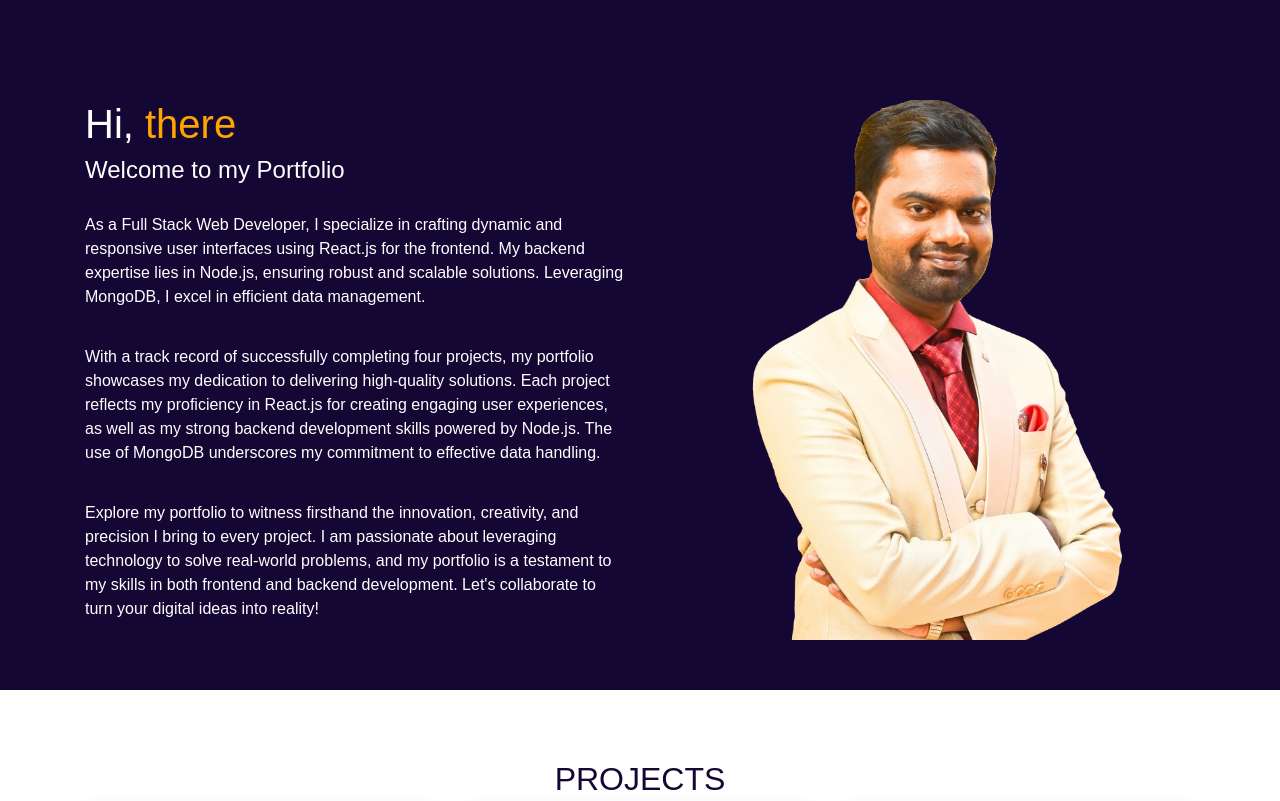
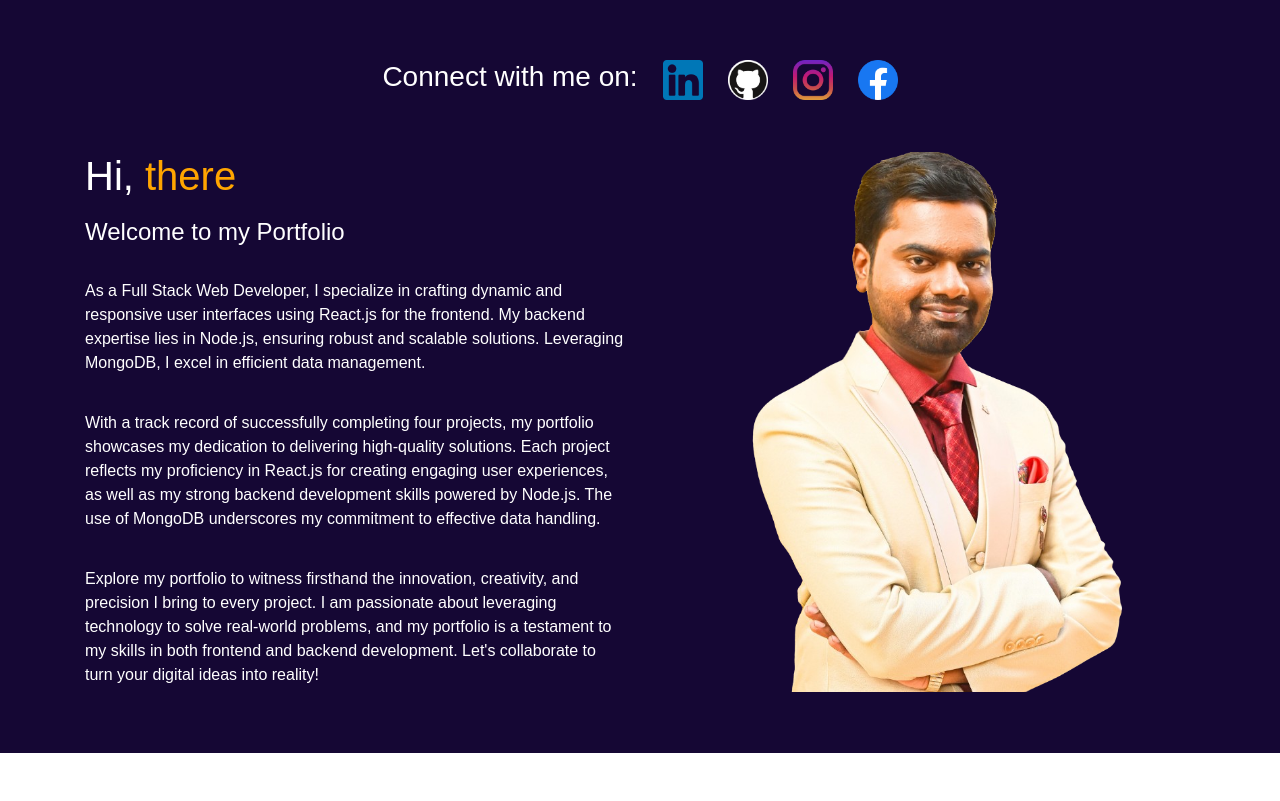
Before and after one commit to josephsamimmanuel/Portfolio, a plain HTML site: page index.html in a window 1280 px wide. Shown: the top 801 px of the page. Drawn offline with nearby package versions, Linux system fonts and the light colour scheme; a web font is replaced by a local one.

Commit message:
Updated1

```diff
--- a/css/style.css
+++ b/css/style.css
@@ -6,17 +6,20 @@
 }
 #welcome{
     background-color: #150734;
-    padding-top: 100px;
+    padding-top: 50px;
     padding-bottom: 50px;
 }
 #welcome h1{
     color: #fff;
+    padding-bottom: 10px;
 }
 #welcome span{
     color: orange;
+    padding-bottom: 10px;
 }
 #welcome h4{
     color: #fff;
+    padding-bottom: 5px;
 }
 #welcome p{
     color: #fff;
@@ -77,3 +80,10 @@
     gap: 25px;
     margin-top: 10px;
 }
+#container_contact_icon{
+    display: flex;
+    justify-content: center;
+    gap: 25px;
+    margin-top: 10px;
+    padding-bottom: 50px;
+}
--- a/index.html
+++ b/index.html
@@ -12,6 +12,13 @@
 
     <section id="welcome">
         <div class="container">
+            <div id="container_contact_icon">
+                <h3 style="color: white;">Connect with me on: </h3>
+                <a href="https://www.linkedin.com/in/josephsamimmanuel/"><img src="img/linkd icon.png" alt="" width="40" height="40"></a>
+                <a href="https://github.com/josephsamimmanuel"><img src="img/GitHub-Mark-photoaidcom-cropped.png" alt="" width="40" height="40"></a>
+                <a href="https://www.instagram.com/josesamimmanuel/"><img src="img/instagram.png" alt="" width="40" height="40"></a>
+                <a href="https://www.facebook.com/joseph.immanuel.12/"><img src="img/facebook.png" alt="" width="40" height="40"></a>
+            </div>
             <div class="row">
                 <div class="col-md-6">
                     <h1>Hi, <span>there</span></h1>
@@ -84,6 +91,14 @@
                         </div>
                     </div>
                 </div>
+                <div class="col-md-4">
+                    <div class="card">
+                       <a href="resume.html"> <img class="card-img-top" src="img/Copy of Joseph Sam Immanuel.png" alt="Resume"></a>
+                        <div class="card-body">
+                          <p class="card-text">Here is my Resume. Do Checkout!</p>
+                        </div>
+                    </div>
+                </div>
             </div>
         </div>
     </section>
```
Also changed, not shown: resume.html (added, +11 -0 lines), img/Copy of Joseph Sam Immanuel.png (added), 1 other file.
